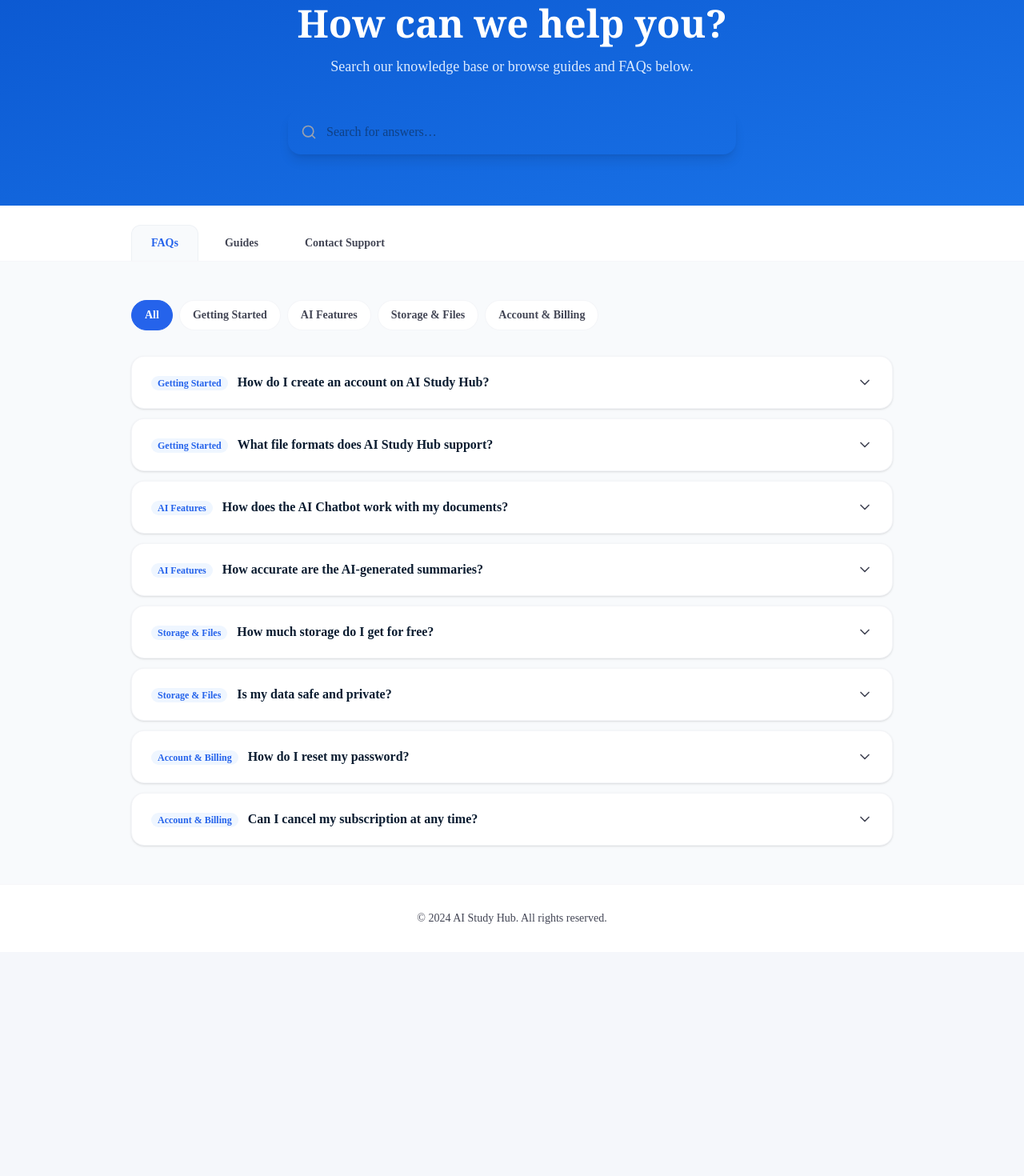
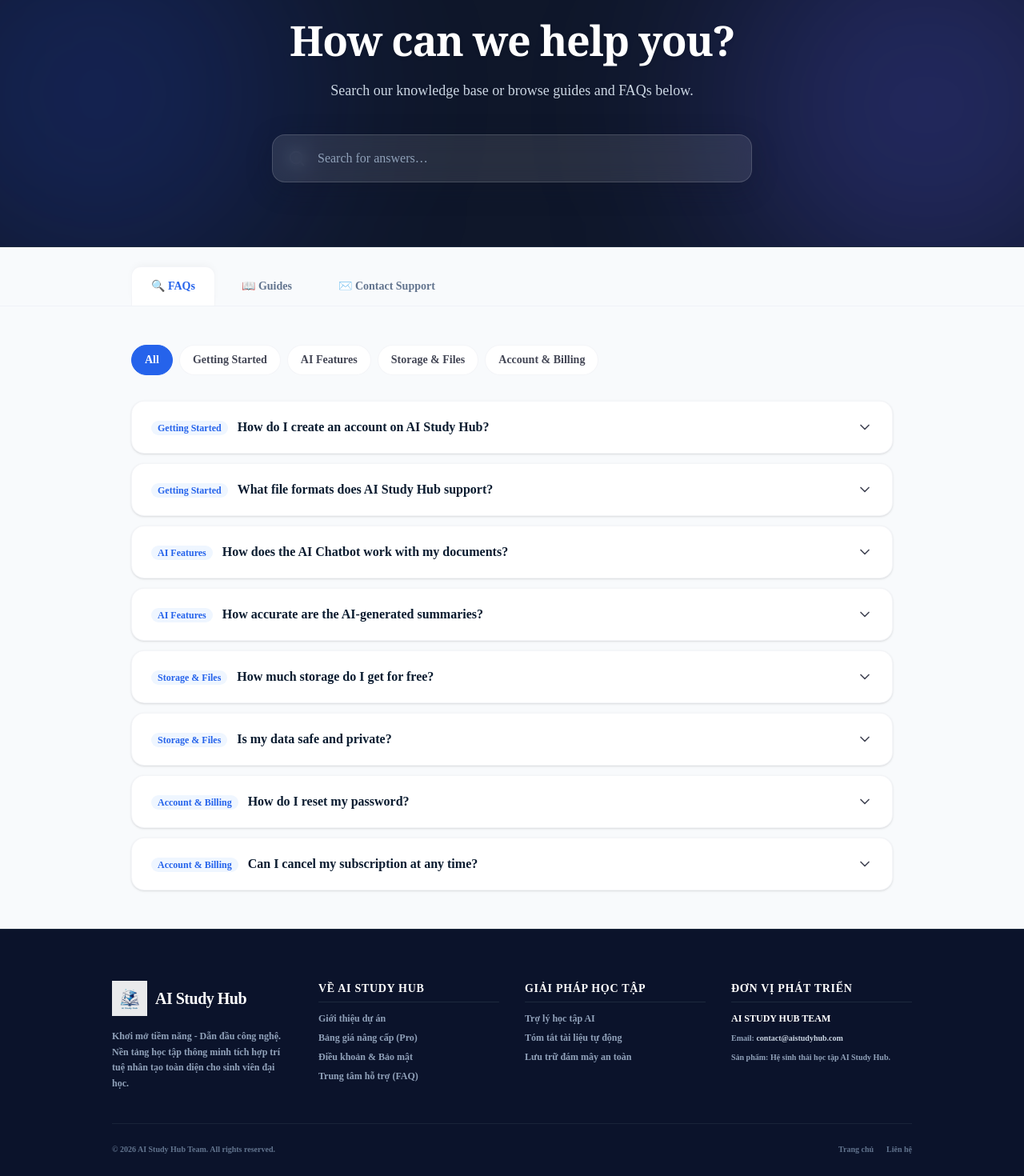
Before and after one commit to huynhduybinh24/SWP391_AIStudyHub, a React (Vite) app in the folder FrontEnd/: page /help in a window 1280 px wide. Shown: the part 140-1610 px from the top of the page at 80% size. Before the commit the page ends 1330 px from the top, so only its background shows below. Built offline with nearby package versions, Linux system fonts and the light colour scheme; the HTML template or start-up script is replaced by a standard one.

Commit message:
feat: add LandingPage, DashboardPage, HelpCenterPage, and study tracker service to the frontend architecture

```diff
--- a/FrontEnd/src/features/dashboard/pages/DashboardPage.tsx
+++ b/FrontEnd/src/features/dashboard/pages/DashboardPage.tsx
@@ -41,11 +41,7 @@ export function DashboardPage() {
       <div className="grid grid-cols-12 gap-6">
         <RecentDocuments documents={data.documents} />
         <QuickAskCard />
-        <WeeklyActivityChart
-          data={data.weeklyActivity}
-          totalHours={data.weeklyHours}
-          trend={data.weeklyTrend}
-        />
+        <WeeklyActivityChart />
         <RecentAlerts alerts={data.alerts} />
       </div>
 
--- a/FrontEnd/src/features/landing/pages/HelpCenterPage.tsx
+++ b/FrontEnd/src/features/landing/pages/HelpCenterPage.tsx
@@ -132,8 +132,8 @@ export function HelpCenterPage() {
       {/* ── Header ── */}
       <header className="w-full bg-white border-b border-border/50 sticky top-0 z-50">
         <div className="max-w-[1280px] mx-auto px-6 h-20 flex items-center justify-between">
-          <Link to="/" className="flex items-center gap-2">
-            <img src="/logo.png" alt="AI Study Hub Logo" className="h-8 w-auto object-contain" />
+          <Link to="/" className="flex items-center gap-3.5">
+            <img src="/logo.png" alt="AI Study Hub Logo" className="w-[54px] h-[54px] object-contain" />
             <span className="text-2xl font-bold text-primary tracking-tight">AI Study Hub</span>
           </Link>
           <Link
@@ -146,47 +146,56 @@ export function HelpCenterPage() {
       </header>
 
       {/* ── Hero ── */}
-      <section className="w-full bg-gradient-to-br from-[#0B57D0] to-[#1a73e8] py-16 px-6 text-center text-white">
-        <h2 className="text-4xl md:text-5xl font-serif font-bold mb-4">How can we help you?</h2>
-        <p className="text-lg text-blue-100 mb-10 max-w-xl mx-auto">
+      <section className="w-full bg-[#0F172A] relative py-20 px-6 text-center text-white overflow-hidden border-b border-slate-800">
+        {/* Dynamic mesh gradients for glowing effect */}
+        <div className="absolute top-[-20%] left-[-10%] w-[500px] h-[500px] bg-[#3155F6]/20 rounded-full blur-[120px] pointer-events-none"></div>
+        <div className="absolute bottom-[-20%] right-[-10%] w-[500px] h-[500px] bg-indigo-500/25 rounded-full blur-[120px] pointer-events-none"></div>
+
+        <div className="relative z-10 max-w-[800px] mx-auto">
+          <h2 className="text-4xl md:text-[52px] font-serif font-bold mb-5 tracking-tight text-white drop-shadow-sm">
+            How can we help you?
+          </h2>
+          <p className="text-base md:text-lg text-slate-300 mb-10 max-w-xl mx-auto leading-relaxed font-medium">
             Search our knowledge base or browse guides and FAQs below.
           </p>
-        {/* Search bar */}
-        <div className="max-w-[560px] mx-auto relative">
-          <Search className="absolute left-4 top-1/2 -translate-y-1/2 w-5 h-5 text-gray-400" />
+
+          {/* Glassmorphism Search Bar */}
+          <div className="max-w-[600px] mx-auto relative">
+            <Search className="absolute left-5 top-1/2 -translate-y-1/2 w-[22px] h-[22px] text-slate-400" />
             <input
               id="help-search"
               type="text"
               placeholder="Search for answers…"
               value={searchQuery}
               onChange={(e) => { setSearchQuery(e.target.value); setActiveTab('faq') }}
-            className="w-full h-14 pl-12 pr-12 rounded-2xl text-[#0B1C30] text-base shadow-lg focus:outline-none focus:ring-2 focus:ring-white/50"
+              className="w-full h-15 pl-14 pr-12 rounded-2xl bg-white/10 backdrop-blur-md border border-white/15 text-white placeholder-slate-400 text-base shadow-[0_8px_32px_0_rgba(15,23,42,0.3)] focus:bg-white/15 focus:outline-none focus:ring-2 focus:ring-blue-500/50 transition-all duration-300 font-medium"
             />
             {searchQuery && (
               <button
                 onClick={() => setSearchQuery('')}
-              className="absolute right-4 top-1/2 -translate-y-1/2 text-gray-400 hover:text-gray-600"
+                className="absolute right-4 top-1/2 -translate-y-1/2 text-slate-400 hover:text-white transition-colors"
               >
                 <X className="w-5 h-5" />
               </button>
             )}
           </div>
+        </div>
       </section>
 
       {/* ── Tabs ── */}
-      <section className="w-full bg-white border-b border-border/50">
+      <section className="w-full bg-[#F8FAFC] border-b border-border/50">
         <div className="max-w-[1000px] mx-auto px-6 flex gap-2 pt-6 pb-0">
           {(['faq', 'guides', 'contact'] as const).map((tab) => (
             <button
               key={tab}
               onClick={() => setActiveTab(tab)}
-              className={`px-6 py-3 rounded-t-xl font-semibold text-sm transition-colors capitalize border border-b-0 ${
+              className={`px-6 py-3.5 rounded-t-xl font-bold text-sm transition-all duration-200 capitalize border border-b-0 cursor-pointer ${
                 activeTab === tab
-                  ? 'bg-[#F8FAFC] text-primary border-border/60'
-                  : 'bg-transparent text-[#434655] border-transparent hover:text-primary'
+                  ? 'bg-white text-primary border-border/60 shadow-[0_-4px_12px_-4px_rgba(0,0,0,0.05)]'
+                  : 'bg-transparent text-slate-500 border-transparent hover:text-[#3155F6] hover:bg-slate-100/50'
               }`}
             >
-              {tab === 'faq' ? 'FAQs' : tab === 'guides' ? 'Guides' : 'Contact Support'}
+              {tab === 'faq' ? '🔍 FAQs' : tab === 'guides' ? '📖 Guides' : '✉️ Contact Support'}
             </button>
           ))}
         </div>
@@ -380,8 +389,100 @@ export function HelpCenterPage() {
       </main>
 
       {/* ── Footer ── */}
-      <footer className="w-full bg-white border-t border-border/50 py-8 px-6 text-center">
-        <p className="text-sm text-[#434655]">© 2024 AI Study Hub. All rights reserved.</p>
+      <footer className="w-full bg-[#0B132B] text-slate-300 pt-16 pb-8 px-6 mt-auto border-t border-slate-800">
+        <div className="max-w-[1000px] mx-auto">
+          {/* Main Footer Grid */}
+          <div className="grid grid-cols-1 md:grid-cols-2 lg:grid-cols-4 gap-8 mb-10">
+
+            {/* Column 1: Brand Info */}
+            <div className="flex flex-col gap-4 text-left">
+              <div className="flex items-center gap-2.5">
+                <img src="/logo.png" alt="AI Study Hub Logo" className="w-[44px] h-[44px] object-contain animate-pulse" />
+                <span className="text-xl font-bold text-white tracking-tight">AI Study Hub</span>
+              </div>
+              <p className="text-xs text-slate-400 leading-relaxed font-semibold">
+                Khơi mở tiềm năng - Dẫn đầu công nghệ. Nền tảng học tập thông minh tích hợp trí tuệ nhân tạo toàn diện cho sinh viên đại học.
+              </p>
+            </div>
+
+            {/* Column 2: Về AI Study Hub */}
+            <div className="flex flex-col gap-3 text-left">
+              <h4 className="text-sm font-bold text-white uppercase tracking-wider border-b border-slate-800 pb-1.5">
+                Về AI Study Hub
+              </h4>
+              <ul className="flex flex-col gap-2 text-xs font-semibold list-none pl-0">
+                <li>
+                  <Link to="/" className="text-slate-400 hover:text-blue-400 transition-colors no-underline">
+                    Giới thiệu dự án
+                  </Link>
+                </li>
+                <li>
+                  <Link to="/" className="text-slate-400 hover:text-blue-400 transition-colors no-underline">
+                    Bảng giá nâng cấp (Pro)
+                  </Link>
+                </li>
+                <li>
+                  <Link to="/" className="text-slate-400 hover:text-blue-400 transition-colors no-underline">
+                    Điều khoản & Bảo mật
+                  </Link>
+                </li>
+                <li>
+                  <Link to="/" className="text-slate-400 hover:text-blue-400 transition-colors no-underline">
+                    Trung tâm hỗ trợ (FAQ)
+                  </Link>
+                </li>
+              </ul>
+            </div>
+
+            {/* Column 3: Giải pháp học tập */}
+            <div className="flex flex-col gap-3 text-left">
+              <h4 className="text-sm font-bold text-white uppercase tracking-wider border-b border-slate-800 pb-1.5">
+                Giải pháp học tập
+              </h4>
+              <ul className="flex flex-col gap-2 text-xs font-semibold list-none pl-0">
+                <li>
+                  <Link to="/" className="text-slate-400 hover:text-blue-400 transition-colors no-underline">
+                    Trợ lý học tập AI
+                  </Link>
+                </li>
+                <li>
+                  <Link to="/" className="text-slate-400 hover:text-blue-400 transition-colors no-underline">
+                    Tóm tắt tài liệu tự động
+                  </Link>
+                </li>
+                <li>
+                  <Link to="/" className="text-slate-400 hover:text-blue-400 transition-colors no-underline">
+                    Lưu trữ đám mây an toàn
+                  </Link>
+                </li>
+              </ul>
+            </div>
+
+            {/* Column 4: Đơn vị phát triển */}
+            <div className="flex flex-col gap-3 text-left">
+              <h4 className="text-sm font-bold text-white uppercase tracking-wider border-b border-slate-800 pb-1.5">
+                Đơn vị phát triển
+              </h4>
+              <div className="flex flex-col gap-2 text-[10px] leading-relaxed text-slate-400 font-semibold">
+                <p className="text-xs font-bold text-white leading-snug uppercase">
+                  AI Study Hub Team
+                </p>
+                <p>Email: <span className="text-slate-300 font-bold">contact@aistudyhub.com</span></p>
+                <p>Sản phẩm: Hệ sinh thái học tập AI Study Hub.</p>
+              </div>
+            </div>
+
+          </div>
+
+          {/* Bottom Footer Section */}
+          <div className="border-t border-slate-800/80 pt-6 flex flex-col sm:flex-row items-center justify-between gap-4 text-[10px] font-semibold text-slate-500">
+            <p>© 2026 AI Study Hub Team. All rights reserved.</p>
+            <div className="flex items-center gap-4">
+              <Link to="/" className="text-slate-500 hover:text-blue-400 no-underline transition-colors">Trang chủ</Link>
+              <a href="#" className="text-slate-500 hover:text-blue-400 no-underline transition-colors">Liên hệ</a>
+            </div>
+          </div>
+        </div>
       </footer>
     </div>
   )
```
Lines whose indentation alone changed are shown as unchanged.
